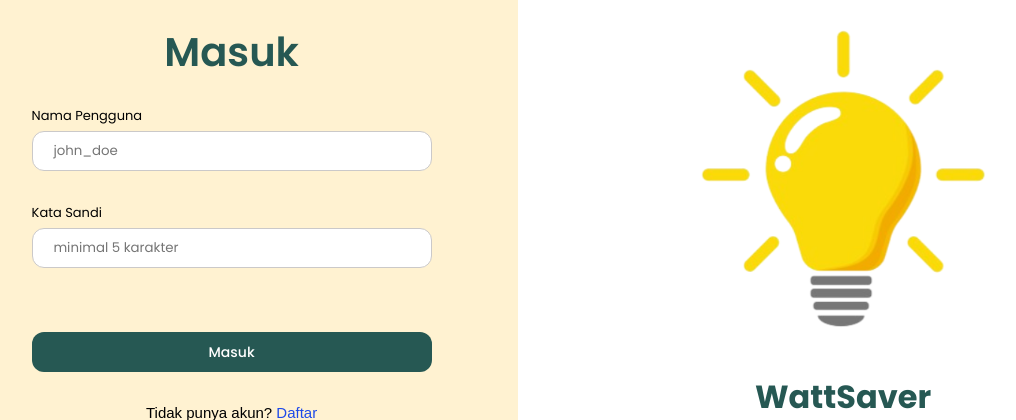
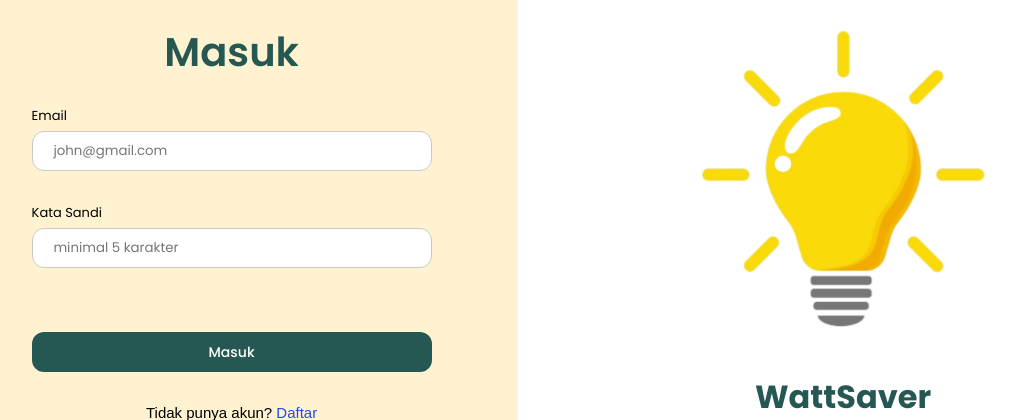
Before and after one commit to gracebirgita/WattSaver, a Flask app: page /login in a window 1280 px wide. Shown: the part 179-599 px from the top of the page, without its empty margins (122-1138 px from the left). Run offline with Flask 3, Linux system fonts and the light colour scheme.

Commit message:
fix login-signup unique key

```diff
--- a/server.py
+++ b/server.py
@@ -386,7 +386,7 @@ def index():
 # logged in status
 @app.context_processor
 def inject_logged_in():
-    return dict(logged_in =('username' in session))
+    return dict(logged_in =('email' in session))
 
 # register
 @app.route('/register', methods=['POST', 'GET']) # get user data, post to db
@@ -405,7 +405,7 @@ def register():
         cur = conn.cursor()
 
         # check duplicate account
-        cur.execute('SELECT * FROM User WHERE user_name=?', (username,))
+        cur.execute('SELECT * FROM User WHERE email=?', (email,))
         account_exist = cur.fetchone() # row from database
         if account_exist:
             conn.close()
@@ -427,18 +427,20 @@ def register():
 @app.route('/login', methods=['GET', 'POST'])
 def login():
     if request.method =='POST':
-        username = request.form['username']
+        # username = request.form['username']
+        email = request.form['email']
         password = request.form['password']
 
         # connect db
         conn = get_db()
         cur = conn.cursor()
-        cur.execute('SELECT * FROM User WHERE user_name=? AND password=?', (username, password))
+        cur.execute('SELECT * FROM User WHERE email=? AND password=?', (email, password))
         user = cur.fetchone()
         conn.close()
 
         if user:
-            session['username']= username
+            # session['username']= username
+            session['email'] = email
             session['user_id'] = user[0] # index kolom ke 0
             print("set session userid : ", session['user_id'])
 
--- a/templates/login.html
+++ b/templates/login.html
@@ -23,14 +23,14 @@
             {%endwith%}
             <!-- username -->
             <div class="input-login">
-                <label class="label-auth" for="username">Nama Pengguna</label>
-                <input name="username" id="username"  type="text" placeholder="john_doe" required></input>
+                <label class="label-auth" for="username">Email</label>
+                <input name="email" id="email"  type="email" placeholder="john@gmail.com" required></input>
             </div>
 
             <!-- password -->
             <div class="input-login" id="password">
                 <label class="label-auth" for="passoword">Kata Sandi</label>
-                <input name="password" id="password" type="text" placeholder="minimal 5 karakter" required></input>
+                <input name="password" id="password" type="password" placeholder="minimal 5 karakter" required></input>
                 <!-- <a href="#">Lupa Password?</a> -->
 
             </div>
```
